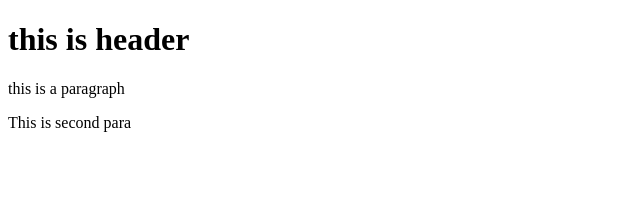
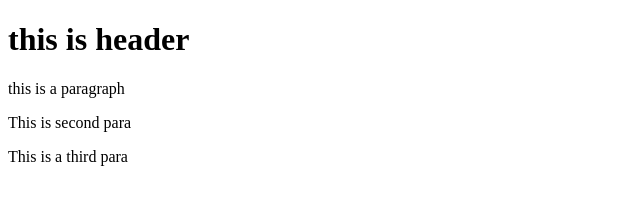
Before and after one commit to karkibibak9/git_test, a website: page index.html in a window 1280 px wide. Shown: the whole page, without its empty margins (0-640 px from the left). Drawn offline with Linux system fonts and the light colour scheme.

Commit message:
fourth commit

```diff
--- a/index.html
+++ b/index.html
@@ -8,5 +8,6 @@
 <h1>this is header</h1>
 <p>this is a paragraph</p>
 <p>This is second para</p>
+<p>This is a third para</p>
   </body>
 </html>
```
Also changed, not shown: package.json (added, +24 -0 lines), 2 other files.
